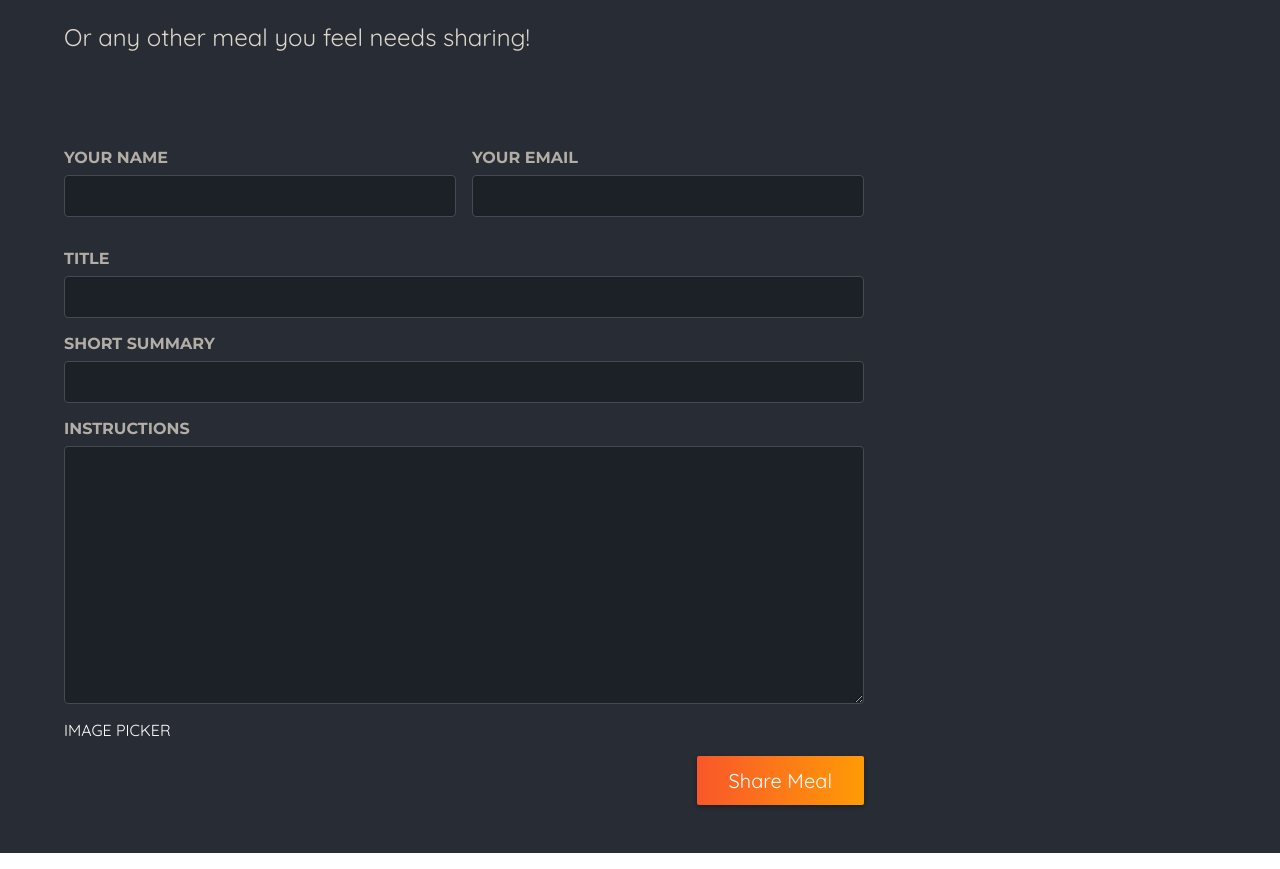
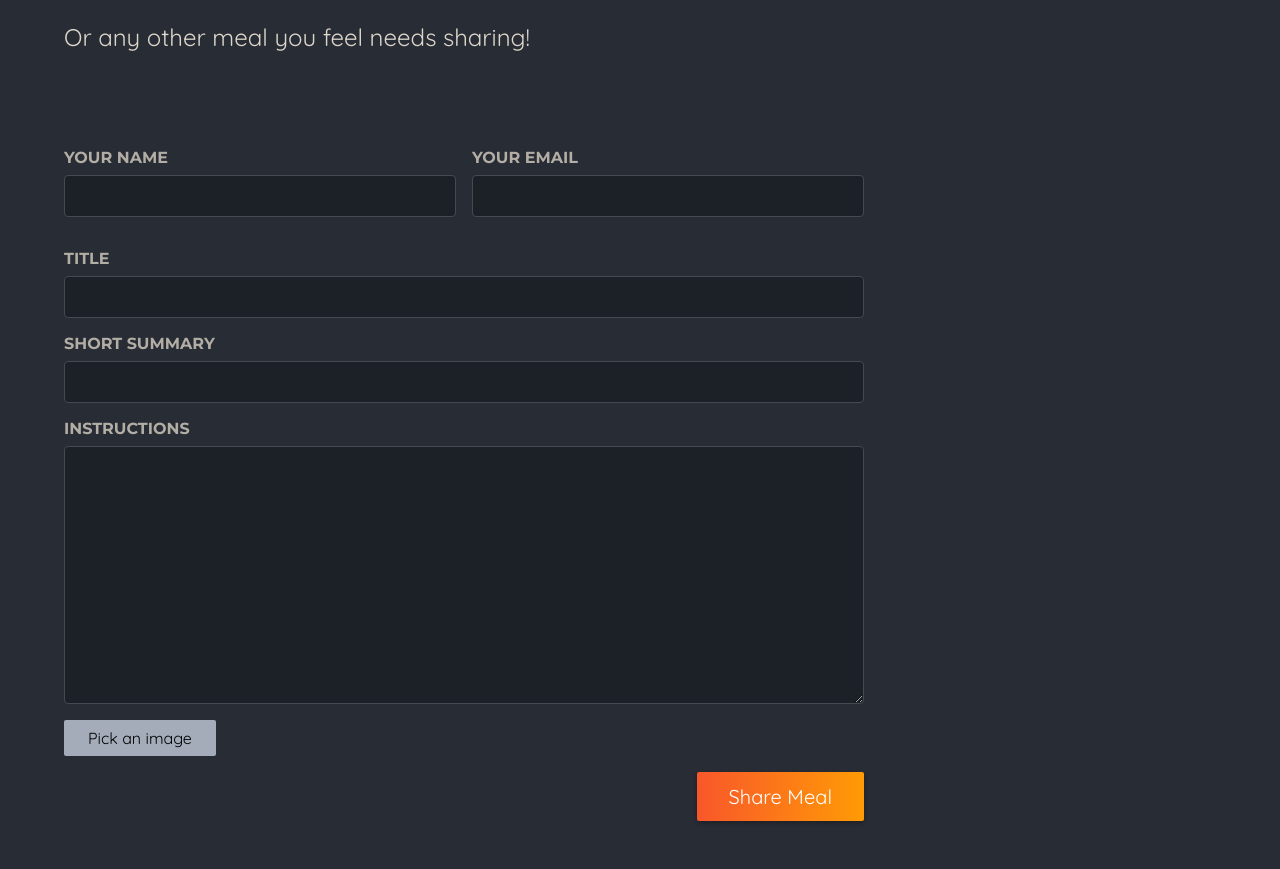
Before and after one commit to Sudarshan0306/Foodies-app-nextJS, a Next.js app: page /meals/share in a window 1280 px wide. Shown: the part 260-1129 px from the top of the page. Built offline with nearby package versions, Linux system fonts and the light colour scheme.

Commit message:
share page form and complete UI

```diff
--- a/app/meals/share/page.jsx
+++ b/app/meals/share/page.jsx
@@ -1,5 +1,6 @@
 import React from "react";
 import classes from './page.module.css'
+import ImagePicker from "@/components/meals/image-picker";
 
 const SharePage = () => {
   return (
@@ -39,7 +40,7 @@ const SharePage = () => {
               required
             ></textarea>
           </p>
-          IMAGE PICKER
+          <ImagePicker />
           <p className={classes.actions}>
             <button type="submit">Share Meal</button>
           </p>
--- a/components/meals/image-picker.jsx
+++ b/components/meals/image-picker.jsx
@@ -1,10 +1,31 @@
-import React from 'react';
-import classes from './image-picker.module.css';
+'use client';
 
-const ImagePicker = () => {
+import React, { useRef } from "react";
+import classes from "./image-picker.module.css";
+
+const ImagePicker = ({ label, name }) => {
+  const fileRef = useRef();
+  const handlePickClick = () => {
+    fileRef.current.click();
+  }
   return (
-    <div>ImagePicker</div>
-  )
-}
+    <div className={classes.picker}>
+      <label htmlFor={name}></label>
+      <div className={classes.controls}>
+        <input
+          type="file"
+          name={name}
+          id={name}
+          className={classes.input}
+          accept="image/png, image/jpeg"
+          ref={fileRef}
+        />
+        <button className={classes.button} type="button" onClick={handlePickClick}>
+          Pick an image
+        </button>
+      </div>
+    </div>
+  );
+};
 
-export default ImagePicker
+export default ImagePicker;
```
